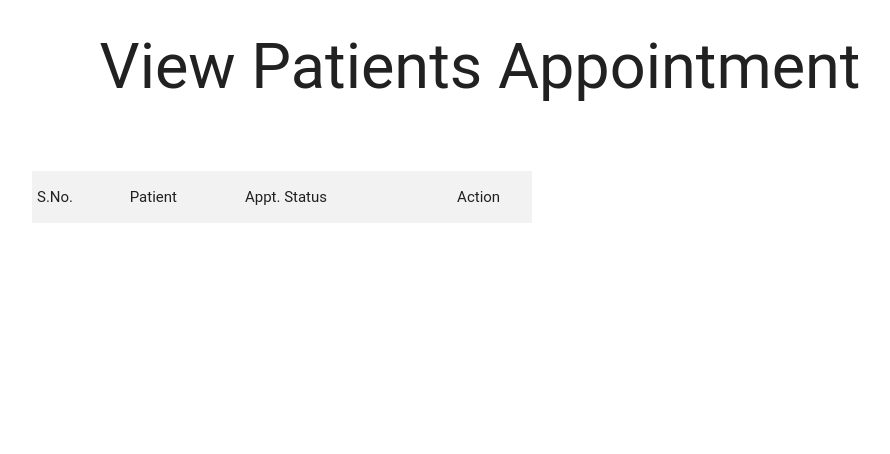
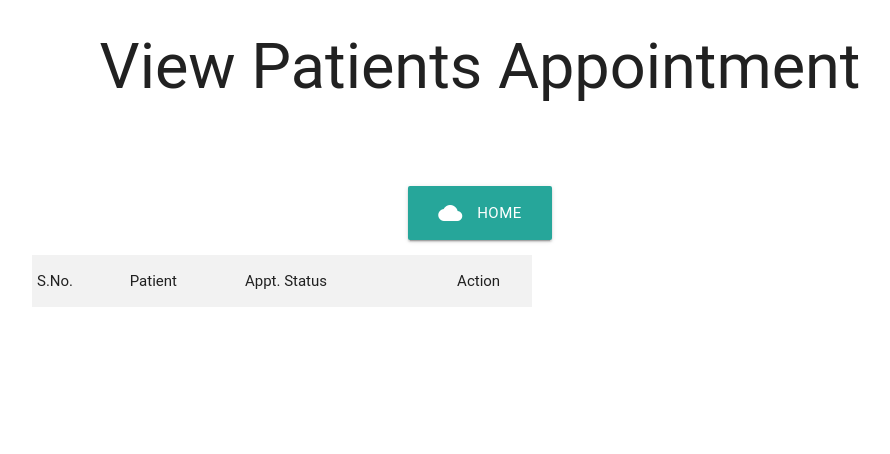
Before and after one commit to sherlockparadox/HealthCloud, a PHP site: page /phc_patients.php in a window 1280 px wide. Shown: the top 454 px of the page, without its empty margins (160-1050 px from the left). Run offline with PHP 8.4, Linux system fonts and the light colour scheme; the visitor is signed in with stand-in values (Sample User, id 1); data that the repository does not hold is empty; some libraries are stand-ins or nearby versions; some web fonts are replaced.

Commit message:
phc_patients
Added Home button

```diff
--- a/Back-End/appointments/phc_patients.php
+++ b/Back-End/appointments/phc_patients.php
@@ -73,6 +73,7 @@ session_start();
 <body class="container">
 <h1><center>View Patients Appointment</center></h1><br>
 <br>
+<p align="center"><a href="../../Front-End/UI_PHC/index.html" class="waves-effect waves-light btn-large"><i class="material-icons left">cloud</i>Home</a></p>
 <?php
 $userid=$_SESSION['id'];
 $sql3 = "SELECT * FROM appointment_phc where phc_id = '$userid'";
@@ -138,7 +139,5 @@ $classname="";
 ?>
 
 
-</table>
-</form>
 </body>
 </html>
```
